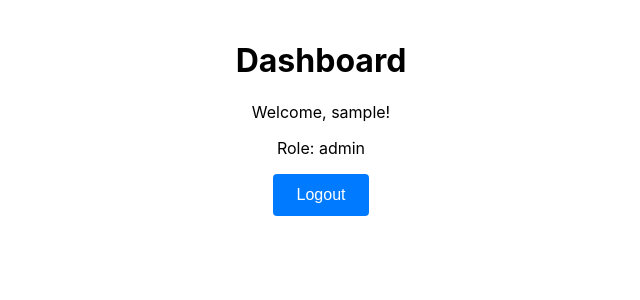
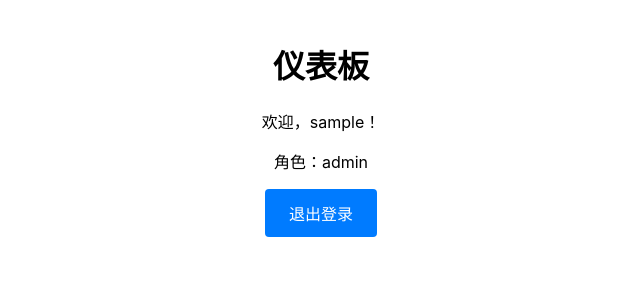
Before and after one commit to ZGChung/tal_hackathon, a React (Create React App) app in the folder frontend/: page /dashboard in a window 1280 px wide. Shown: the top 300 px of the page, without its empty margins (319-959 px from the left). Built offline with nearby package versions, Linux system fonts and the light colour scheme; no server answers; sample sign-in values are in the browser's storage.

Commit message:
fix: remove unused variables to fix ESLint warnings

```diff
--- a/frontend/src/pages/ContentFeed.js
+++ b/frontend/src/pages/ContentFeed.js
@@ -6,7 +6,6 @@ import { rewriteText } from '../services/rewriteService';
 import './ContentFeed.css';
 
 const ContentFeed = () => {
-  const [posts, setPosts] = useState([]);
   const [rewrittenPosts, setRewrittenPosts] = useState([]);
   const [loading, setLoading] = useState(true);
   const [error, setError] = useState(null);
@@ -26,8 +25,6 @@ const ContentFeed = () => {
         // Fetch posts from RedNote feed
         const feedData = await getFeed();
         if (!isMounted) return;
-
-        setPosts(feedData);
 
         // Rewrite each post
         const rewrittenData = await Promise.all(
@@ -65,7 +62,7 @@ const ContentFeed = () => {
         }
       } catch (err) {
         if (isMounted) {
-          setError(err.message || 'Failed to load feed');
+          setError(err.message || '加载动态失败');
         }
       } finally {
         if (isMounted) {
@@ -96,7 +93,7 @@ const ContentFeed = () => {
       <div className="content-feed">
         <div className="feed-loading">
           <div className="loading-spinner"></div>
-          <p>Loading...</p>
+          <p>加载中...</p>
         </div>
       </div>
     );
@@ -108,7 +105,7 @@ const ContentFeed = () => {
         <div className="feed-error">
           <p>❌ {error}</p>
           <button onClick={() => window.location.reload()} className="retry-button">
-            Retry
+            重试
           </button>
         </div>
       </div>
@@ -198,20 +195,20 @@ const ContentFeed = () => {
         {loading ? (
           <div className="feed-loading">
             <div className="loading-spinner"></div>
-            <p>Loading...</p>
+            <p>加载中...</p>
           </div>
         ) : error ? (
           <div className="feed-error">
             <p>❌ {error}</p>
             <button onClick={() => window.location.reload()} className="retry-button">
-              Retry
+              重试
             </button>
           </div>
         ) : (
           <div className="rewritten-posts-list">
             {rewrittenPosts.length === 0 ? (
               <div className="post-list-empty">
-                <p>No content available</p>
+                <p>暂无内容</p>
               </div>
             ) : (
               rewrittenPosts.map(({ post, rewriteData }) => (
--- a/frontend/src/pages/Dashboard.js
+++ b/frontend/src/pages/Dashboard.js
@@ -10,7 +10,8 @@ const Dashboard = () => {
   const navigate = useNavigate();
   const location = useLocation();
   const [showAppSelection, setShowAppSelection] = useState(true);
-  const [selectedApp, setSelectedApp] = useState(null);
+  // selectedApp is stored in localStorage but not used in render
+  const [, setSelectedApp] = useState(null);
 
   useEffect(() => {
     // Check if app was selected from URL or state
@@ -51,10 +52,10 @@ const Dashboard = () => {
     return (
       <ProtectedRoute>
         <div style={{ padding: '20px' }}>
-          <h1>Dashboard</h1>
-          <p>Welcome, {user?.username}!</p>
-          <p>Role: {user?.role}</p>
-          <button onClick={handleLogout}>Logout</button>
+          <h1>仪表板</h1>
+          <p>欢迎，{user?.username}！</p>
+          <p>角色：{user?.role}</p>
+          <button onClick={handleLogout}>退出登录</button>
         </div>
       </ProtectedRoute>
     );
@@ -94,7 +95,7 @@ const Dashboard = () => {
                 fontSize: '0.9rem'
               }}
             >
-              ← Back to Apps
+              ← 返回应用
             </button>
             <button
               onClick={handleLogout}
@@ -108,7 +109,7 @@ const Dashboard = () => {
                 fontSize: '0.9rem'
               }}
             >
-              Logout
+              退出登录
             </button>
           </div>
           <ContentFeed />
@@ -121,10 +122,10 @@ const Dashboard = () => {
   return (
     <ProtectedRoute>
       <div style={{ padding: '20px' }}>
-        <h1>Dashboard</h1>
-        <p>Welcome, {user?.username}!</p>
-        <p>Role: {user?.role}</p>
-        <button onClick={handleLogout}>Logout</button>
+        <h1>仪表板</h1>
+        <p>欢迎，{user?.username}！</p>
+        <p>角色：{user?.role}</p>
+        <button onClick={handleLogout}>退出登录</button>
       </div>
     </ProtectedRoute>
   );
```
